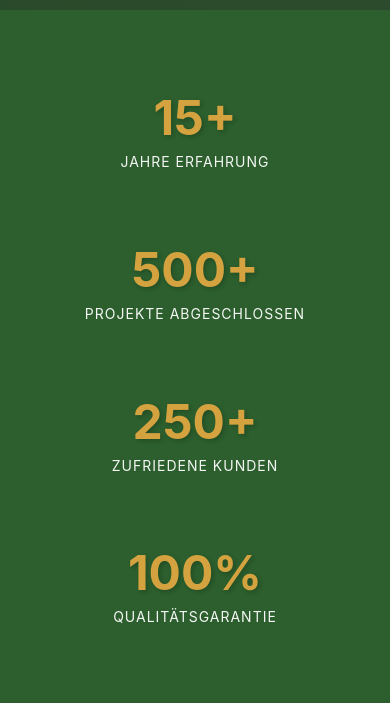
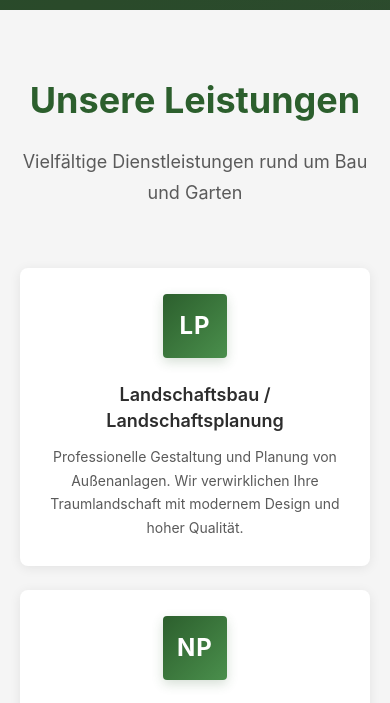
Before and after one commit to ecoezer/aunds-Bauservice, a React (Vite) app: page / in a window 390 px wide. Shown: the part 834-1537 px from the top of the page. Built offline with nearby package versions, Linux system fonts and the light colour scheme; grey boxes are pictures that could not be loaded.

Commit message:
Updated App.jsx

```diff
--- a/src/App.jsx
+++ b/src/App.jsx
@@ -1,6 +1,5 @@
 import Header from './components/Header'
 import Hero from './components/Hero'
-import Stats from './components/Stats'
 import Services from './components/Services'
 import About from './components/About'
 import Contact from './components/Contact'
@@ -12,7 +11,6 @@ function App() {
     <div className="app">
       <Header />
       <Hero />
-      <Stats />
       <Services />
       <About />
       <Contact />
--- a/src/components/Stats.css
+++ /dev/null
@@ -1,69 +0,0 @@
-.stats {
-  padding: 80px 24px;
-  background: var(--primary-color);
-  color: var(--white);
-}
-
-.stats-container {
-  max-width: 1200px;
-  margin: 0 auto;
-}
-
-.stats-grid {
-  display: grid;
-  grid-template-columns: repeat(4, 1fr);
-  gap: 48px;
-}
-
-.stat-item {
-  text-align: center;
-  padding: 24px;
-  transition: transform 0.3s ease;
-}
-
-.stat-item:hover {
-  transform: translateY(-4px);
-}
-
-.stat-number {
-  font-size: 56px;
-  font-weight: 700;
-  color: var(--accent-color);
-  margin-bottom: 8px;
-  line-height: 1;
-  text-shadow: 2px 2px 4px rgba(0, 0, 0, 0.2);
-}
-
-.stat-label {
-  font-size: 16px;
-  font-weight: 400;
-  opacity: 0.95;
-  text-transform: uppercase;
-  letter-spacing: 1px;
-}
-
-@media (max-width: 968px) {
-  .stats-grid {
-    grid-template-columns: repeat(2, 1fr);
-    gap: 32px;
-  }
-}
-
-@media (max-width: 768px) {
-  .stats {
-    padding: 60px 20px;
-  }
-
-  .stats-grid {
-    grid-template-columns: 1fr;
-    gap: 24px;
-  }
-
-  .stat-number {
-    font-size: 48px;
-  }
-
-  .stat-label {
-    font-size: 14px;
-  }
-}
--- a/src/components/Stats.jsx
+++ /dev/null
@@ -1,27 +0,0 @@
-import './Stats.css'
-
-function Stats() {
-  const stats = [
-    { number: '15+', label: 'Jahre Erfahrung' },
-    { number: '500+', label: 'Projekte abgeschlossen' },
-    { number: '250+', label: 'Zufriedene Kunden' },
-    { number: '100%', label: 'Qualitätsgarantie' }
-  ]
-
-  return (
-    <section className="stats">
-      <div className="stats-container">
-        <div className="stats-grid">
-          {stats.map((stat, index) => (
-            <div key={index} className="stat-item">
-              <div className="stat-number">{stat.number}</div>
-              <div className="stat-label">{stat.label}</div>
-            </div>
-          ))}
-        </div>
-      </div>
-    </section>
-  )
-}
-
-export default Stats
```
